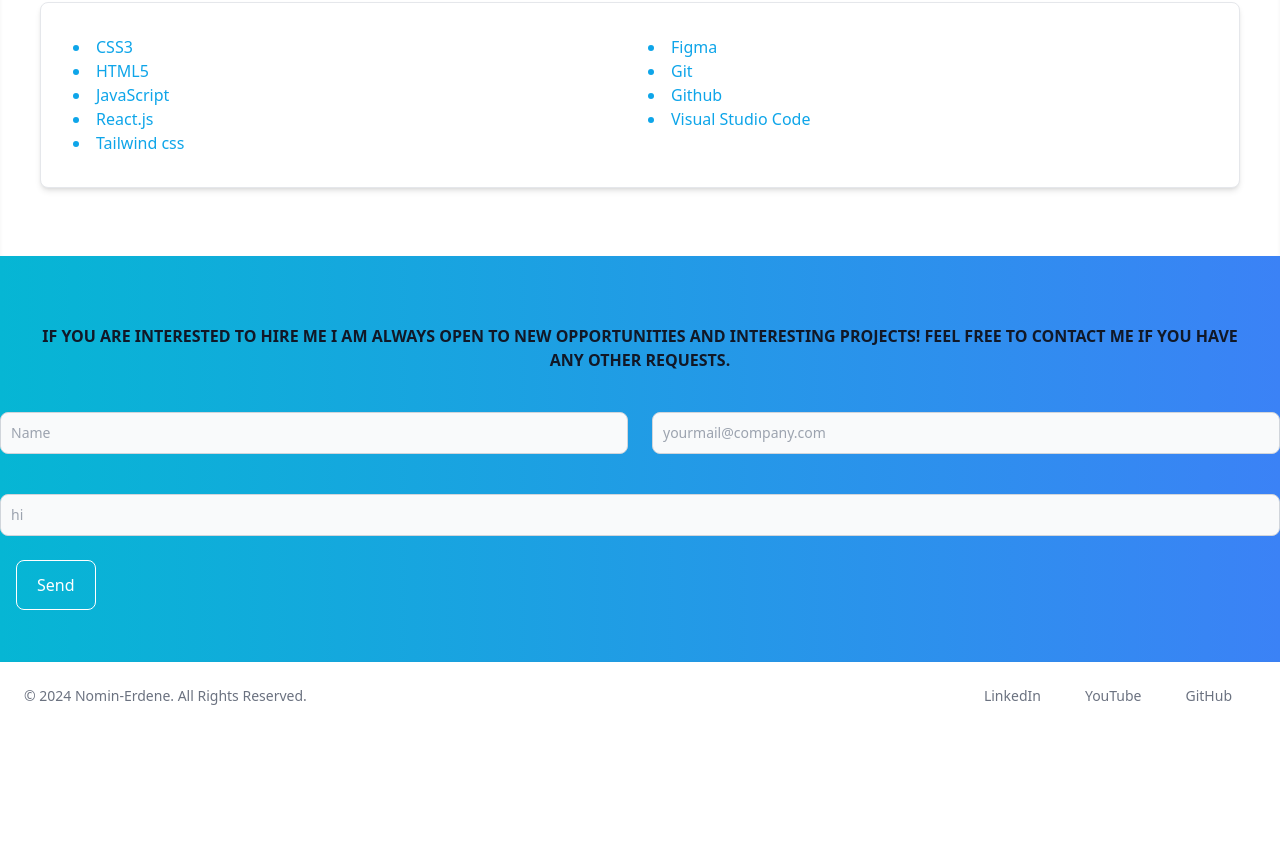
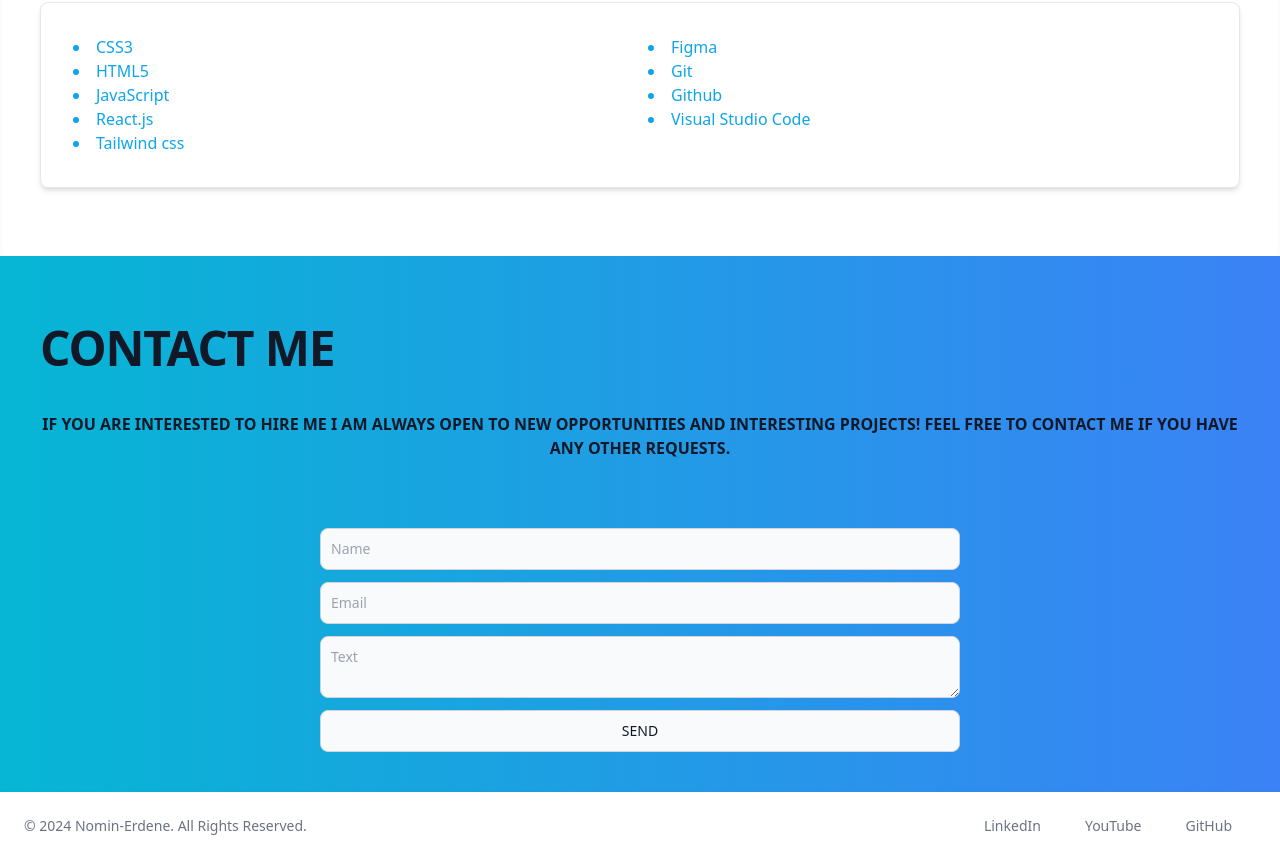
Before and after one commit to NominDavaakhuu/my-portfolio-web-app, a React (Create React App) app: page / in a window 1280 px wide. Shown: the part 1142-2002 px from the top of the page. Before the commit the page ends 1872 px from the top, so only its background shows below. Built offline with nearby package versions, Linux system fonts and the light colour scheme.

Commit message:
2nd API, email.js automatic email form

```diff
--- a/package.json
+++ b/package.json
@@ -3,6 +3,7 @@
   "version": "0.1.0",
   "private": true,
   "dependencies": {
+    "@emailjs/browser": "^4.3.3",
     "@testing-library/jest-dom": "^5.17.0",
     "@testing-library/react": "^13.4.0",
     "@testing-library/user-event": "^13.5.0",
--- a/src/pages/About/Contact.js
+++ /dev/null
@@ -1,26 +0,0 @@
-import React from 'react'
-const inputStyle="bg-gray-50 border border-gray-300 text-gray-900 text-sm rounded-lg focus:ring-blue-500 focus:border-blue-500 block w-full p-2.5 dark:bg-gray-800 dark:border-gray-600 dark:placeholder-gray-400 dark:text-white dark:focus:ring-blue-500 dark:focus:border-blue-500";
-const Contact= () => {
-  return (
-    <div className="max-w-7xl mx-auto py-7">
-        <h1 className="title-font uppercase dark:text-white text-gray-900 font-semibold text-center m-10">If you are interested to hire me I am always open to new opportunities
-            and interesting projects! Feel free to contact me if you have any other
-            requests.</h1>
-            <form>
-                <div className="grid gap-6 mb-10 md:grid-cols-2">
-                     <div>
-                        <input type="text" id="name" className={inputStyle} placeholder="Name" required autoComplete='name' />
-                    </div>
-                    <div>
-                        <input type="email" id="email" className={inputStyle} placeholder="yourmail@company.com" required autoComplete='email'/>
-                    </div>
-                </div>
-                <div className="mb-6">
-                    <input type="text" id="default-input" className={inputStyle} placeholder="hi" autoComplete='anything'/>
-                </div>
-                <button type="submit" className="mb-6 inline-flex justify-center hover:text-gray-900 items-center py-3 px-5 sm:ms-4 text-base font-medium text-center text-white rounded-lg border border-white hover:bg-gray-100 focus:ring-4 focus:ring-gray-400">Send</button>
-            </form>
-    </div>
-  );
-};
-export default Contact;
--- /dev/null
+++ b/src/pages/Contact.js
@@ -0,0 +1,59 @@
+import { useState } from 'react';
+import React, { useRef } from 'react';
+import emailjs from '@emailjs/browser';
+const inputStyle="bg-gray-50 border border-gray-300 text-gray-900 text-sm rounded-lg focus:ring-blue-500 focus:border-blue-500 block w-full p-2.5 dark:bg-gray-800 dark:border-gray-600 dark:placeholder-gray-400 dark:text-white dark:focus:ring-blue-500 dark:focus:border-blue-500";
+const ContactForm = () => {
+    const form = useRef();
+    const [isSubmitting, setIsSubmitting] = useState(false);
+    const [stateMessage, setStateMessage] = useState(null);
+  const sendEmail = (e) => {
+    e.persist();
+    e.preventDefault();
+    setIsSubmitting(true);
+
+    emailjs.sendForm(
+        'service_8smwpd5',
+        'template_ag0c4yr',
+        form.current,
+        'VRHOmkHq_Qbp077OC')
+      .then(
+        (result) => {
+          setStateMessage('Message sent!');
+          setIsSubmitting(false);
+          setTimeout(() => {
+            setStateMessage(null);
+          }, 3000); // hide message after 3 seconds
+        },
+        (error) => {
+          setStateMessage('Something went wrong, please try again later');
+          setIsSubmitting(false);
+          setTimeout(() => {
+            setStateMessage(null);
+          }, 3000); // hide message after 3 seconds
+        }
+      );
+    // Clears the form after sending the email
+    e.target.reset();
+  };
+    return (
+      <>
+      <div className="max-w-7xl mx-auto py-7 ">
+        <h1 className="m-10 text-4xl font-extrabold tracking-tight leading-none dark:text-white text-gray-900 md:text-4xl lg:text-5xl">CONTACT ME</h1>
+        <h1 className='mx-10 uppercase dark:text-white text-gray-900 font-semibold text-center'>
+          If you are interested to hire me I am always open to new opportunities
+          and interesting projects! Feel free to contact me if you have any other
+          requests.</h1>
+      </div>
+      <form className="w-1/2 mx-auto py-10" ref={form} onSubmit={sendEmail}>
+        <div className="flex flex-wrap gap-3">
+              <input className={inputStyle} type="text" placeholder="Name" name="user_name" />
+              <input className={inputStyle}  type="email" placeholder="Email" name="user_email" />
+              <textarea className={inputStyle} placeholder="Text" name="message" />
+              <input className={inputStyle} type="submit" value="SEND" disabled={isSubmitting} />
+            {stateMessage && <p>{stateMessage}</p>}
+        </div>
+      </form>
+      </>
+    );
+  };
+  export default ContactForm;
--- a/src/pages/Home.js
+++ b/src/pages/Home.js
@@ -1,8 +1,8 @@
 import { useTitle } from "../hooks/useTitle";
 import { useRef } from "react";
 import { NavLink } from "react-router-dom";
-import  About from "./About/About";
-import  Contact  from "./About/Contact";
+import About from "./About/About";
+import ContactForm  from './Contact';
 
 const Home = () => {
     useTitle("Home");
@@ -28,7 +28,7 @@ const Home = () => {
             </div>
             <About/>
             <div ref={contactRef}>
-            <Contact/>
+            <ContactForm/>
             </div>
         </section>
     );
```
Also changed, not shown: links.txt (deleted), 1 other file (tests, documents, lock files or other folders).
